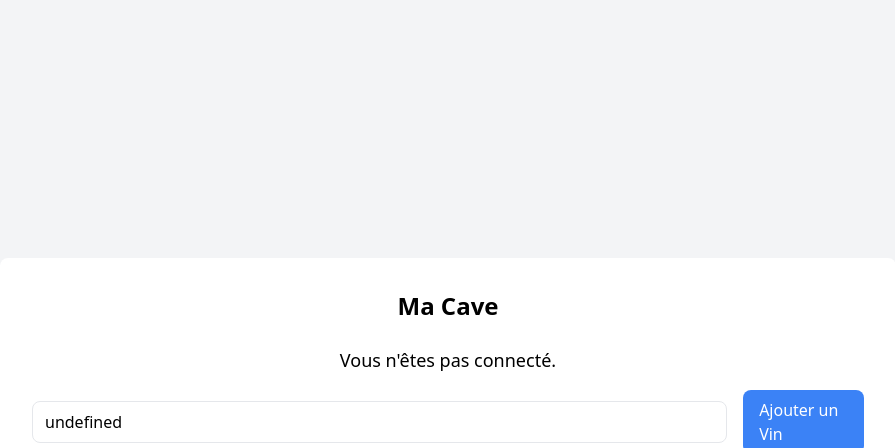
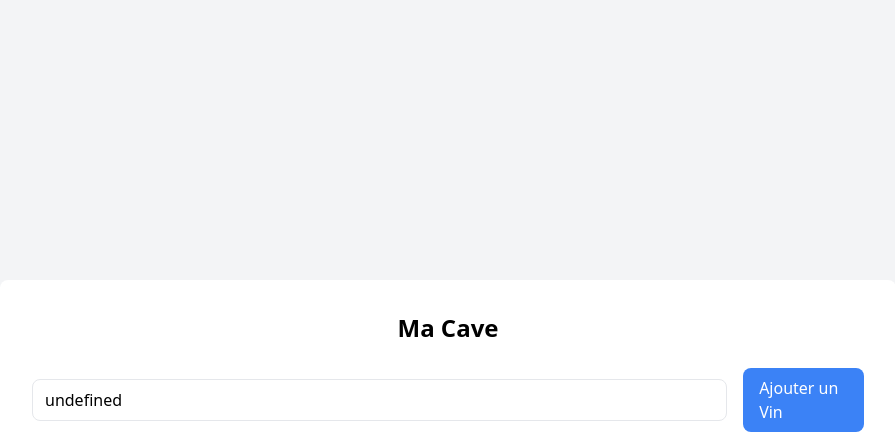
Before and after one commit to Erwan1202/cave-a-vin, a PHP site: template views/gestionCave.php in a window 1280 px wide. Shown: the top 448 px of the page, without its empty margins (192-1087 px from the left). Run offline with PHP 8.4, Linux system fonts and the light colour scheme; the template is opened without the code that fills it: most values are stand-ins (such as "Sample title", 1, 10 or a date in 2020).

Commit message:
Refactor getVinsByUtilisateur method for cleaner code and improved readability. Remove unused user greeting section from gestionCave view and enhance table structure.

```diff
--- a/controllers/VinController.php
+++ b/controllers/VinController.php
@@ -104,7 +104,6 @@ class VinController {
         }
     }
 
-        // Ajoutez cette méthode dans votre VinController.php
     public function getVinsByUtilisateur($utilisateurId) {
         $bdd = Bdd::connexion();
         $stmt = $bdd->prepare("SELECT * FROM vin WHERE utilisateur_id = :utilisateur_id");
@@ -112,7 +111,6 @@ class VinController {
         $stmt->execute();
         $vins = $stmt->fetchAll(PDO::FETCH_ASSOC);
 
-        // Debug : Affiche les vins récupérés
         var_dump($vins);
 
         return $vins;
--- a/views/gestionCave.php
+++ b/views/gestionCave.php
@@ -8,17 +8,9 @@
     <link href="https://cdn.jsdelivr.net/npm/tailwindcss@2.x.x/dist/tailwind.min.css" rel="stylesheet">
 </head>
 <body class="bg-gray-100 flex flex-col items-center justify-center min-h-screen">
-    <div class="bg-white p-8 rounded-lg shadow-lg w-full max-w-4xl" x-data="{ filter: '', vins: <?php echo json_encode($vins, JSON_HEX_TAG | JSON_HEX_AMP | JSON_HEX_APOS | JSON_HEX_QUOT); ?> }">
+    <div class="bg-white p-8 rounded-lg shadow-lg w-full max-w-4xl"
+         x-data="{ filter: '', vins: <?php echo json_encode($vins, JSON_HEX_TAG | JSON_HEX_AMP | JSON_HEX_APOS | JSON_HEX_QUOT); ?> }">
         <h1 class="text-2xl font-bold mb-6 text-center">Ma Cave</h1>
-
-        <!-- Affichage de l'utilisateur connecté -->
-        <div class="mb-4 text-center">
-            <?php if (isset($_SESSION['utilisateur_nom'])): ?>
-                <p class="text-lg">Bienvenue, <strong><?php echo htmlspecialchars($_SESSION['utilisateur_nom']); ?></strong>!</p>
-            <?php else: ?>
-                <p class="text-lg">Vous n'êtes pas connecté.</p>
-            <?php endif; ?>
-        </div>
 
         <!-- Filtre de recherche et bouton d'ajout -->
         <div class="mb-4 flex justify-between items-center">
@@ -26,6 +18,7 @@
             <a href="index.php?action=createVinForm" class="ml-4 bg-blue-500 text-white px-4 py-2 rounded-lg hover:bg-blue-600 focus:outline-none focus:ring focus:border-blue-300">Ajouter un Vin</a>
         </div>
 
+        <!-- Table des vins -->
         <table class="w-full table-auto">
             <thead>
                 <tr>
```
Lines whose indentation alone changed are shown as unchanged.
